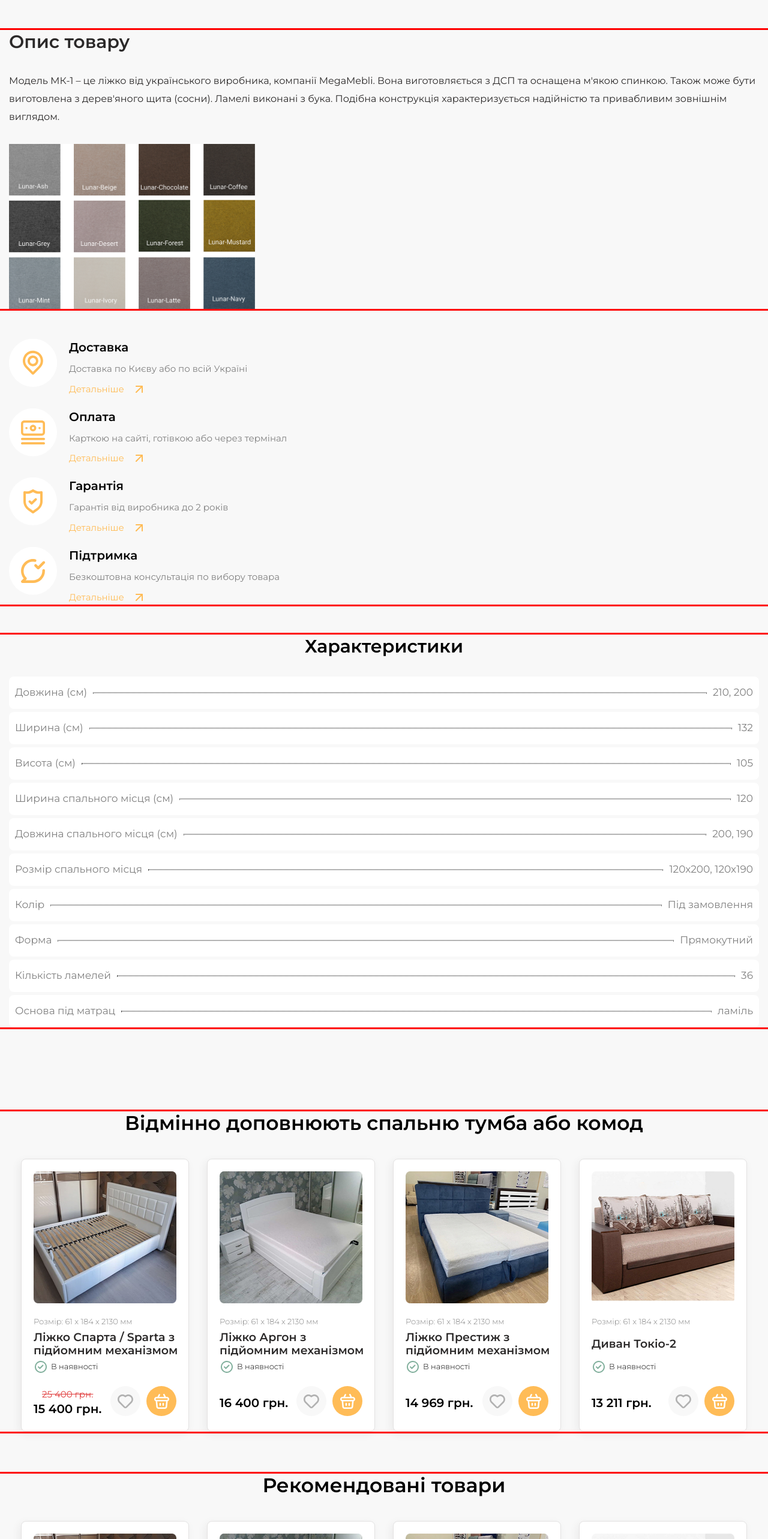
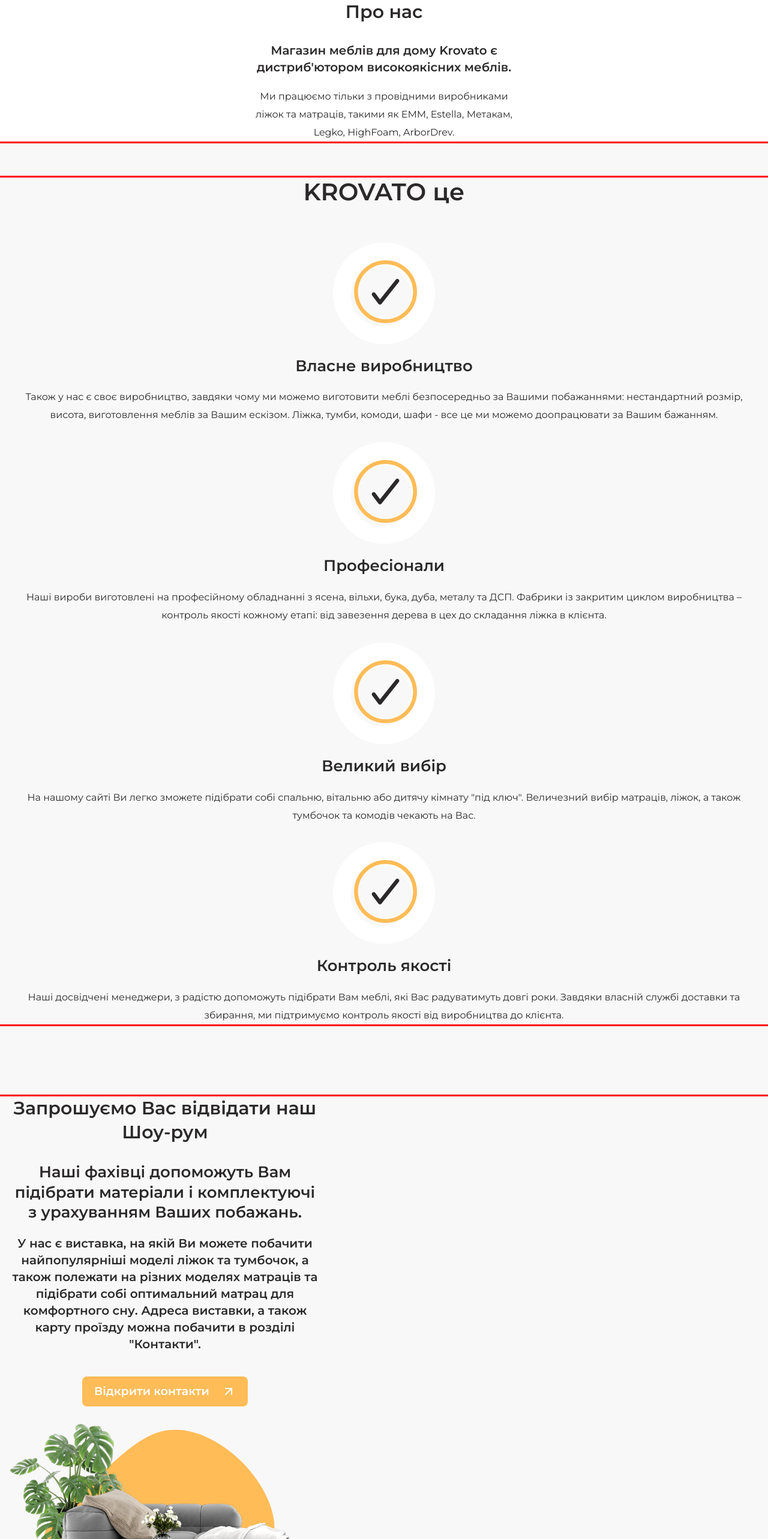
Before and after one commit to Tate-T/krovato-react, a React (Create React App) app: page / in a window 1280 px wide. Shown: the top 2566 px of the page at 60% size. Built offline with nearby package versions, Linux system fonts and the light colour scheme; the HTML template or start-up script is replaced by a standard one.

Commit message:
about fix

```diff
--- a/src/App.js
+++ b/src/App.js
@@ -6,16 +6,18 @@ import './App.css';
 import { ContactsPage } from './pages/ContactsPage/ContactsPage';
 import { LastReviews } from './components/LastReviews/LastReviews';
 import { ProductCardPage } from './pages/ProductCard/ProductCardPage';
+import { AboutUsPage } from './pages/AboutUs/About-us-page';
 
 function App() {
   return (
     <div className="App">
+      <AboutUsPage />
       {/* <Main /> */}
       {/* <PaymentPage /> */}
       {/* <Delivery /> */}
       {/* <ContactsPage /> */}
       {/* <LastReviews /> */}
-      <ProductCardPage/>
+      {/* <ProductCardPage/> */}
     </div>
   );
 }
--- a/src/pages/AboutUs/About-us-page.jsx
+++ b/src/pages/AboutUs/About-us-page.jsx
@@ -1,21 +1,20 @@
 import { Topic } from "./Topic/Topic";
 import { ShowRoom } from "./Show-room/Show-room";
-import { About } from "../../components/About/About";
+import { Benefits } from "./Benefits/Benefits";
 import { Advantages } from "../../components/Advantages/Advantages";
 import { LastReviews } from "../../components/LastReviews/LastReviews";
 
 export const AboutUsPage = () => {
   return (
     <>
-      <header></header>
-      <main>
+
         <Topic />
-        <About />
-        <LastReviews />
+        <Benefits />
+        {/* <LastReviews /> */}
         <ShowRoom />
         <Advantages />
-      </main>
-      <footer></footer>
+
+
     </>
   );
 };
--- a/src/pages/AboutUs/Benefits/Benefits.jsx
+++ b/src/pages/AboutUs/Benefits/Benefits.jsx
@@ -1,7 +1,7 @@
 import style from './Bemefits.module.scss'
-import containerStyle from "../../components/Container/Container.module.scss";
+import containerStyle from "../../../components/Container/Container.module.scss";
 
-const Benefits = () => {
+export const Benefits = () => {
     return <section className={style.about}>
     <div className={containerStyle.container}>
       <h2 className={style.about__title}>KROVATO це</h2>
--- a/src/pages/AboutUs/Show-room/Show-room.jsx
+++ b/src/pages/AboutUs/Show-room/Show-room.jsx
@@ -1,6 +1,6 @@
 import style from "./Show-room.module.scss";
 import showRoomImg from "../../../images/about-us/show-room.png";
-import containerStyle from "../../../components/Container/Container.module.scss"
+import containerStyle from "../../../components/Container/Container.module.scss";
 
 export const ShowRoom = () => {
   return (
@@ -28,8 +28,21 @@ export const ShowRoom = () => {
             </p>
             <button className={style.showRoom__btn}>
               <span className={style.showRoom__span}>Відкрити контакти</span>
-              <svg className={style.showRoom__icon}>
                 <use href="./images/symbol-defs.svg#icon-upper-arrow"></use>
+
+              <svg
+                xmlns="http://www.w3.org/2000/svg"
+                width="24"
+                height="24"
+                viewBox="0 0 24 24"
+                fill="none"
+                className={style.showRoom__icon}>
+
+
+                <path
+                  d="M17.9199 6.62C17.8185 6.37565 17.6243 6.18147 17.3799 6.08C17.2597 6.02876 17.1306 6.00158 16.9999 6H6.99994C6.73472 6 6.48037 6.10536 6.29283 6.29289C6.1053 6.48043 5.99994 6.73478 5.99994 7C5.99994 7.26522 6.1053 7.51957 6.29283 7.70711C6.48037 7.89464 6.73472 8 6.99994 8H14.5899L6.28994 16.29C6.19621 16.383 6.12182 16.4936 6.07105 16.6154C6.02028 16.7373 5.99414 16.868 5.99414 17C5.99414 17.132 6.02028 17.2627 6.07105 17.3846C6.12182 17.5064 6.19621 17.617 6.28994 17.71C6.3829 17.8037 6.4935 17.8781 6.61536 17.9289C6.73722 17.9797 6.86793 18.0058 6.99994 18.0058C7.13195 18.0058 7.26266 17.9797 7.38452 17.9289C7.50638 17.8781 7.61698 17.8037 7.70994 17.71L15.9999 9.41V17C15.9999 17.2652 16.1053 17.5196 16.2928 17.7071C16.4804 17.8946 16.7347 18 16.9999 18C17.2652 18 17.5195 17.8946 17.707 17.7071C17.8946 17.5196 17.9999 17.2652 17.9999 17V7C17.9984 6.86932 17.9712 6.74022 17.9199 6.62Z"
+                  fill="white"
+                />
               </svg>
             </button>
           </div>
--- a/src/pages/AboutUs/Show-room/Show-room.module.scss
+++ b/src/pages/AboutUs/Show-room/Show-room.module.scss
@@ -56,11 +56,12 @@
 
     background-color: #FFBC57;
 
-    transition: background-color 250ms ease-in;
+    transition: 250ms ease-in;
 
     &:hover,
     &:focus {
       background-color: #f3ab3f;
+      padding: 17px 24px;
     }
 
     @media screen and (min-width: 1290px) {
--- a/src/pages/AboutUs/Topic/Topic.module.scss
+++ b/src/pages/AboutUs/Topic/Topic.module.scss
@@ -10,7 +10,7 @@
 
   @media screen and (min-width: 1290px) {
     padding: 40px 0 248px;
-    background: url(../../../images/about-us/topic-img.png) center / contain no-repeat
+    background: url(../../../images/about-us/topic-img.png) 0% 20% / contain no-repeat
   #F8F8F8;
   }
 
@@ -64,7 +64,7 @@
     line-height: 1.4;
     font-size: 20px;
     font-weight: 600;
-    text-align: center;
+    text-align: cetern;
 
     @media screen and (min-width: 1290px) {
       text-align: left;
@@ -73,7 +73,6 @@
       line-height: 1.4;
       font-size: 26px;
       font-weight: 600;
-      text-align: center;
     }
   }
 
@@ -92,7 +91,6 @@
       line-height: 1.87;
       font-size: 20px;
       font-weight: 400;
-      text-align: center;
     }
   }
 }
```
